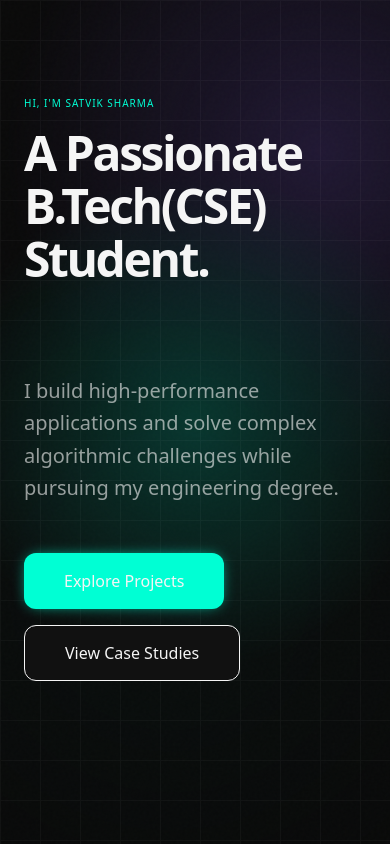
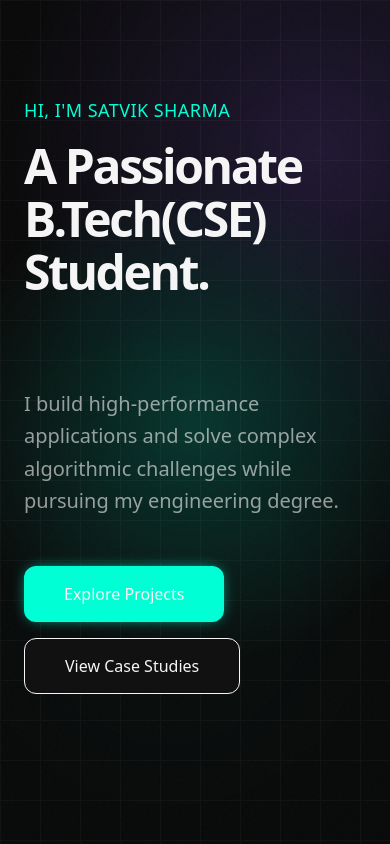
Before and after one commit to Satvik2Sharma/My-Portfolio, a Next.js app: page / in a window 390 px wide. Shown: the top 844 px of the page. Built offline with nearby package versions, Linux system fonts and the light colour scheme.

Commit message:
style(hero): upgrade greeting typography hierarchy and position HUDPanel responsively

```diff
--- a/sections/Hero.tsx
+++ b/sections/Hero.tsx
@@ -25,7 +25,9 @@ export const Hero = () => {
 
   return (
     <Section className="relative min-h-[90vh] flex items-center pt-24 overflow-visible">
-      <HUDPanel />
+      <div className="hidden md:block">
+        <HUDPanel />
+      </div>
 
       <div className="max-w-4xl relative z-10">
         <motion.div
@@ -39,7 +41,7 @@ export const Hero = () => {
               initial={{ opacity: 0 }}
               animate={{ opacity: 1 }}
               transition={{ delay: 0.2 }}
-              className="text-mono text-accent"
+              className="text-mono text-accent text-lg md:text-xl font-medium tracking-wide"
             >
               Hi, I&apos;m Satvik Sharma
             </motion.p>
@@ -73,6 +75,12 @@ export const Hero = () => {
             algorithmic challenges while pursuing my engineering degree.
           </motion.p>
 
+          <div className="md:hidden">
+            <HUDPanel />
+          </div>
+
+
+
           <motion.div
             initial={{ opacity: 0, y: 20 }}
             animate={{ opacity: 1, y: 0 }}
```
